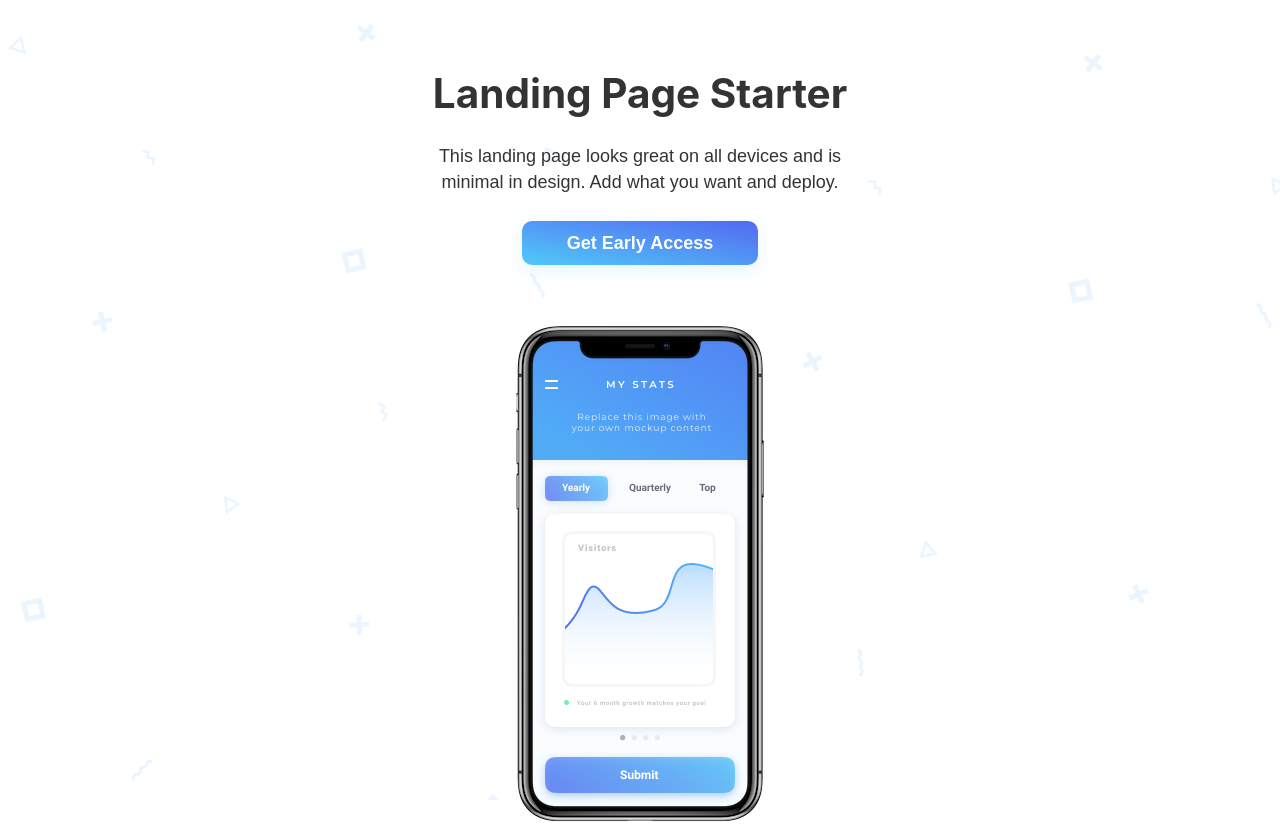
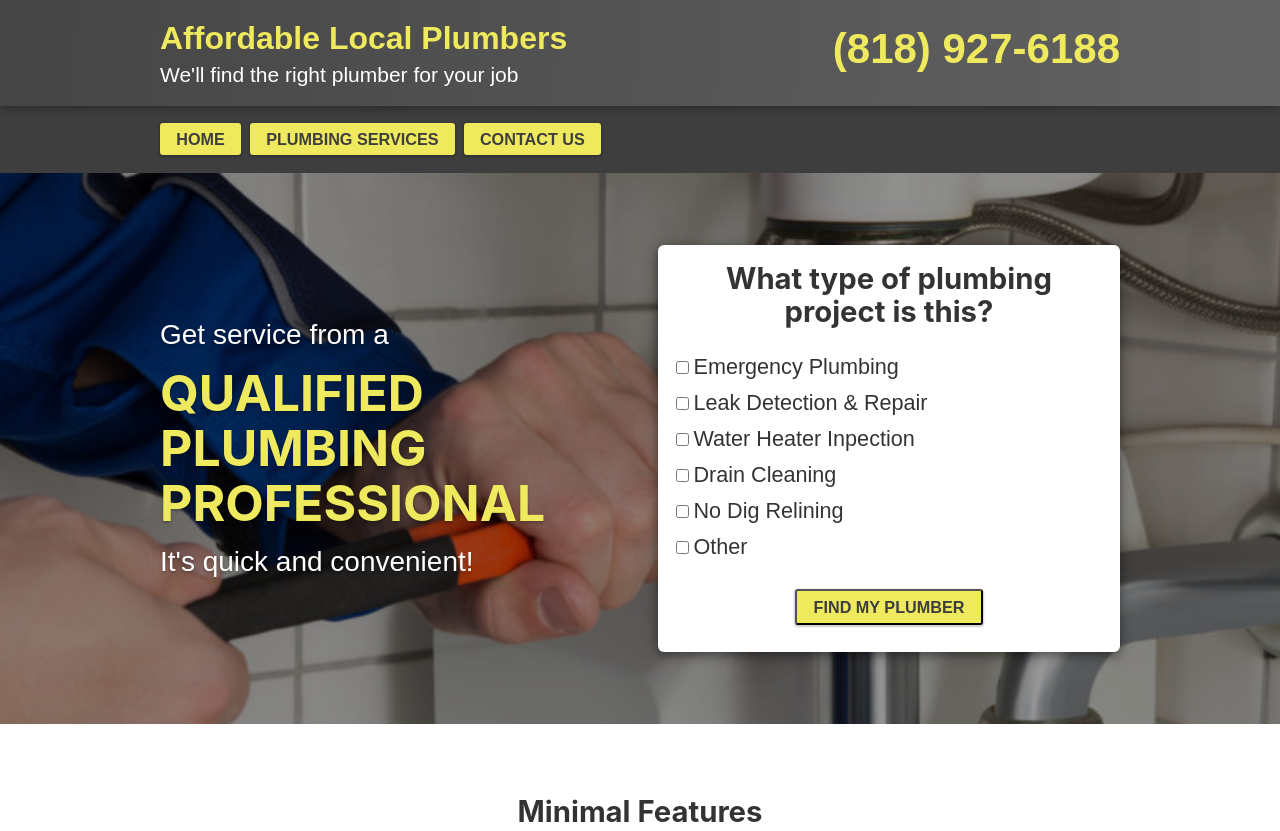
Before and after one commit to mattlik/alp, a Gatsby site: page / in a window 1280 px wide. Shown: the top 831 px of the page. Built offline with nearby package versions, Linux system fonts and the light colour scheme; Gatsby itself is replaced by a stand-in of ours.

Commit message:
Initialize

```diff
--- /dev/null
+++ b/backend/database/db.js
@@ -0,0 +1,3 @@
+module.exports = {
+  db: "mongodb://localhost:27017/reactcheckbox",
+}
--- a/gatsby-config.js
+++ b/gatsby-config.js
@@ -1,9 +1,9 @@
 module.exports = {
   siteMetadata: {
-    title: `Starter Landing Page`,
-    description: `A barebone landing page starter with some minimal styles.`,
-    author: `@gillkyle`,
-    siteUrl: `https://gatsby-starter-landing-page.netlify.com`,
+    title: `Affordable Local Plumbers`,
+    description: `We'll find the right plumber for your job`,
+    author: `@lilikoiagency`,
+    siteUrl: `https://www.affordablelocalplumbers.com`,
   },
   plugins: [
     `gatsby-plugin-react-helmet`,
--- a/package.json
+++ b/package.json
@@ -5,6 +5,7 @@
   "version": "0.1.0",
   "author": "Kyle Gill <kyle.robert.gill@gmail.com>",
   "dependencies": {
+    "axios": "^0.20.0",
     "gatsby": "^2.1.37",
     "gatsby-image": "^2.0.34",
     "gatsby-plugin-google-analytics": "^2.0.17",
--- /dev/null
+++ b/src/components/form.js
@@ -0,0 +1,180 @@
+import React from "react"
+import axios from "axios"
+
+class Form extends React.Component {
+  constructor(props) {
+    super(props)
+    this.state = {
+      emergency: false,
+      leak: false,
+      water: false,
+      drain: false,
+      nodig: false,
+      other: false,
+    }
+
+    this.handleChange = this.handleChange.bind(this)
+    this.onSubmit = this.onSubmit.bind(this)
+    this.onNext = this.onNext.bind(this)
+
+    this.onChangeEmergency = this.onChangeEmergency.bind(this)
+    this.onChangeLeak = this.onChangeLeak.bind(this)
+    this.onChangeWater = this.onChangeWater.bind(this)
+    this.onChangeDrain = this.onChangeDrain.bind(this)
+    this.onChangeNodig = this.onChangeNodig.bind(this)
+    this.onChangeOther = this.onChangeOther.bind(this)
+  }
+  onNext(event) {
+    const slideOne = document.getElementById("firstSlide")
+    const slideTwo = document.getElementById("secondSlide")
+    slideOne.style.display = "none"
+    slideTwo.style.display = "block"
+  }
+  handleChange(event) {
+    this.setState({ plumbingIssue: event.target.value })
+  }
+  onSubmit = e => {
+    e.preventDefault()
+    let checkArray = []
+    for (var key in this.state) {
+      if (this.state[key] === true) {
+        checkArray.push(key)
+      }
+    }
+    let checkData = {
+      checkbox: checkArray.toString(),
+    }
+    axios
+      .post("http://localhost:4000/api/checkbox-save", checkData)
+      .then(res => {
+        console.log(res.data)
+      })
+      .catch(error => {
+        console.log(error)
+      })
+  }
+  onChangeEmergency = () => {
+    this.setState(initialState => ({
+      emergency: !initialState.emergency,
+    }))
+  }
+  onChangeLeak = () => {
+    this.setState(initialState => ({
+      leak: !initialState.leak,
+    }))
+  }
+  onChangeWater = () => {
+    this.setState(initialState => ({
+      water: !initialState.water,
+    }))
+  }
+  onChangeDrain = () => {
+    this.setState(initialState => ({
+      drain: !initialState.drain,
+    }))
+  }
+  onChangeNodig = () => {
+    this.setState(initialState => ({
+      nodig: !initialState.nodig,
+    }))
+  }
+  onChangeOther = () => {
+    this.setState(initialState => ({
+      other: !initialState.other,
+    }))
+  }
+  render() {
+    return (
+      <form onSubmit={this.onSubmit}>
+        <div id="firstSlide">
+          <h2 style={{ textAlign: "center" }}>
+            What type of plumbing project is this?
+          </h2>
+          <div className="inputField">
+            <input
+              checked={this.state.emergency}
+              onChange={this.onChangeEmergency}
+              type="checkbox"
+              id="emergency"
+              value="emergency"
+              name="plumbingIssue"
+            ></input>
+            <label htmlFor="emergency">Emergency Plumbing</label>
+          </div>
+          <div className="inputField">
+            <input
+              checked={this.state.leak}
+              onChange={this.onChangeLeak}
+              type="checkbox"
+              id="leak"
+              value="leak"
+              name="plumbingIssue"
+            ></input>
+            <label htmlFor="leak">Leak Detection &amp; Repair</label>
+          </div>
+          <div className="inputField">
+            <input
+              checked={this.state.water}
+              onChange={this.onChangeWater}
+              type="checkbox"
+              id="water"
+              value="water"
+              name="plumbingIssue"
+            ></input>
+            <label htmlFor="water">Water Heater Inpection</label>
+          </div>
+          <div className="inputField">
+            <input
+              checked={this.state.drain}
+              onChange={this.onChangeDrain}
+              type="checkbox"
+              id="drain"
+              value="drain"
+              name="plumbingIssue"
+            ></input>
+            <label htmlFor="drain">Drain Cleaning</label>
+          </div>
+          <div className="inputField">
+            <input
+              checked={this.state.nodig}
+              onChange={this.onChangeNodig}
+              type="checkbox"
+              id="nodig"
+              value="nodig"
+              name="plumbingIssue"
+            ></input>
+            <label htmlFor="nodig">No Dig Relining</label>
+          </div>
+          <div className="inputField">
+            <input
+              checked={this.state.other}
+              onChange={this.onChangeOther}
+              type="checkbox"
+              id="other"
+              value="other"
+              name="plumbingIssue"
+            ></input>
+            <label htmlFor="other">Other</label>
+          </div>
+          <div className="inputField submitField">
+            <input
+              class="btn"
+              type="button"
+              id="next"
+              value="Find My Plumber"
+              onClick={this.onNext}
+            ></input>
+          </div>
+        </div>
+        <div id="secondSlide" style={{ display: `none` }}>
+          <div className="inputField">
+            <label htmlFor="emergency">Name</label>
+            <input type="text" id="name" name="name"></input>
+          </div>
+        </div>
+      </form>
+    )
+  }
+}
+
+export default Form
--- /dev/null
+++ b/src/components/header.css
@@ -0,0 +1,102 @@
+.pageHeader {
+  position: relative;
+  background: transparent linear-gradient(94deg, #454545 0%, #636363 100%) 0% 0%
+    no-repeat padding-box;
+  box-shadow: 0px 3px 10px -2px rgba(0, 0, 0, 0.4);
+  margin: 0 0 -1px;
+  padding: 1rem 0;
+}
+.container {
+  width: 996px;
+  max-width: 100%;
+  padding: 0 1rem;
+  margin-left: auto;
+  margin-right: auto;
+}
+.pageHeader--Title span {
+  display: block;
+  line-height: 1.2;
+}
+.pageHeader--TitleMain {
+  font-size: 28px;
+  font-weight: bold;
+  color: #efea5d;
+  margin-bottom: 0.25rem;
+}
+.pageHeader--TitleDesc {
+  font-size: 18px;
+  color: #fff;
+}
+.pageHeader--Sub {
+  background: #3e3e3e 0% 0% no-repeat padding-box;
+  padding: 0.5rem 0;
+}
+.pageHeader--Phone {
+  padding: 1rem 0 0;
+  margin: 0;
+}
+.pageHeader--Phone a {
+  text-align: right;
+  font-size: 28px;
+  font-weight: bold;
+  color: #efea5d;
+  text-decoration: none;
+  margin: 0;
+}
+.btn-list {
+  list-style-type: none;
+  margin: 0;
+  padding: 0;
+}
+.btn-list li {
+  display: block;
+  margin-right: 0;
+  margin-bottom: 0.5rem;
+}
+.btn-list li a {
+  display: inline-block;
+  text-decoration: none;
+  font-size: 0.9rem;
+  font-weight: bold;
+  text-transform: uppercase;
+  line-height: 1;
+  padding: 0.5em 1em;
+  color: #3e3e3e;
+  background: #efea5d;
+  border-radius: 3px;
+  box-shadow: 0 1px 2px 1px rgba(0, 0, 0, 0.2);
+  transition: all 180ms ease-out;
+}
+.btn-list li a:hover {
+  transform: translateY(1px);
+  color: #1d1d1d;
+  background: #d6d020;
+  border-radius: 3px;
+  box-shadow: 0 0 3px rgba(0, 0, 0, 0.1);
+}
+@media (min-width: 800px) {
+  .container {
+    display: flex;
+    flex-wrap: nowrap;
+    justify-content: space-between;
+    align-content: center;
+    align-items: center;
+  }
+  .pageHeader--TitleMain {
+    font-size: 32px;
+  }
+  .pageHeader--TitleDesc {
+    font-size: 21px;
+  }
+  .pageHeader--Phone {
+    padding: 1rem 0;
+  }
+  .pageHeader--Phone a {
+    font-size: 42px;
+  }
+  .btn-list li {
+    display: inline-block;
+    margin-right: 0.5rem;
+    margin-bottom: 0;
+  }
+}
--- a/src/components/header.js
+++ b/src/components/header.js
@@ -1,16 +1,25 @@
 import React from "react"
-import PropTypes from "prop-types"
-import { Link } from "gatsby"
+import { StaticQuery, graphql, Link } from "gatsby"
 
-const Header = ({ siteTitle }) => (
-  <header
-    style={{
-      background: `rebeccapurple`,
-      marginBottom: `1.45rem`,
-    }}
-  >
-    <div>
-      <h1 style={{ margin: 0 }}>
+import "../components/header.css"
+
+export default function Header() {
+  return (
+    <StaticQuery
+      query={graphql`
+        query HeadingQuery {
+          site {
+            siteMetadata {
+              title
+              description
+            }
+          }
+        }
+      `}
+      render={data => (
+        <header className="pageHeader">
+          <div className="container">
+            <div className="pageHeader--Title">
               <Link
                 to="/"
                 style={{
@@ -18,19 +27,20 @@ const Header = ({ siteTitle }) => (
                   textDecoration: `none`,
                 }}
               >
-          {siteTitle}
+                <span className="pageHeader--TitleMain">
+                  {data.site.siteMetadata.title}
+                </span>
+                <span className="pageHeader--TitleDesc">
+                  {data.site.siteMetadata.description}
+                </span>
               </Link>
-      </h1>
+            </div>
+            <div className="pageHeader--Phone">
+              <Link to="tel:18189276188">(818) 927-6188</Link>
+            </div>
           </div>
         </header>
+      )}
+    />
   )
-
-Header.propTypes = {
-  siteTitle: PropTypes.string,
 }
-
-Header.defaultProps = {
-  siteTitle: ``,
-}
-
-export default Header
--- /dev/null
+++ b/src/components/hero.css
@@ -0,0 +1,93 @@
+.heroBg {
+  position: relative;
+  padding: 4rem 1rem;
+  background-image: url("../images/plumbing-banner.jpg");
+  background-size: cover;
+}
+.heroBody {
+  text-shadow: 0 2px 3px rgba(0, 0, 0, 0.25);
+}
+.heroBg .heroOverlay {
+  position: absolute;
+  top: 0;
+  left: 0;
+  width: 100%;
+  height: 100%;
+  background-color: rgba(0, 0, 0, 0.4);
+  z-index: 1;
+}
+.heroBg .gridSplit {
+  position: relative;
+  width: 996px;
+  max-width: 100%;
+  margin-left: auto;
+  margin-right: auto;
+  z-index: 2;
+}
+.heroForm form {
+  background-color: #fff;
+  width: 100%;
+  max-width: 474px;
+  padding: 1rem;
+  margin: 4rem auto 0;
+  border-radius: 6px;
+  box-shadow: 0 3px 12px rgba(0, 0, 0, 0.5);
+}
+.heroBody p {
+  margin: 0.25rem 0;
+  color: #fff;
+  font-size: 24px;
+}
+.heroBody h1 {
+  margin: 0.5rem 0;
+  color: #efea5d;
+  font-size: 36px;
+  font-weight: bold;
+  text-transform: uppercase;
+}
+.heroForm input[type="checkbox"] {
+  margin-right: 0.25rem;
+}
+.inputField {
+  padding-bottom: 0.5rem;
+}
+.submitField {
+  margin-top: 1rem;
+  text-align: center;
+}
+.submitField input[type="submit"] {
+  padding: 0.6rem 1rem;
+  font-size: 24px;
+  font-weight: bold;
+  line-height: 1;
+  border: 2px solid #3e3e3e;
+  text-transform: uppercase;
+  box-shadow: none;
+}
+.heroForm label {
+  font-size: 1.2rem;
+}
+
+@media (min-width: 800px) {
+  .gridSplit {
+    display: grid;
+    grid-template-columns: repeat(2, 1fr);
+    align-items: center;
+    align-content: center;
+  }
+  .gridSplit > * {
+    padding: 0 1rem;
+    position: relative;
+  }
+  .heroForm form {
+    margin: 0 auto;
+  }
+  .heroBody p {
+    margin: 0.5rem 0;
+    font-size: 28px;
+  }
+  .heroBody h1 {
+    margin: 1rem 0;
+    font-size: 50px;
+  }
+}
--- a/src/components/hero.js
+++ b/src/components/hero.js
@@ -1,52 +1,24 @@
 import React from "react"
 import PropTypes from "prop-types"
 
-import Button from "../components/button"
-import headerImage from "../images/header.png"
-import MockupContent from "./image"
-import mockupFrame from "../images/mockup-frame.png"
+import "../components/hero.css"
+import Form from "../components/form"
 
 const Header = ({ siteTitle }) => (
-  <div
-    style={{
-      display: "flex",
-      alignItems: "center",
-      flexDirection: "column",
-      padding: "4rem 1rem",
-    }}
-  >
-    <div
-      style={{
-        backgroundImage: `url(${headerImage})`,
-        position: "absolute",
-        top: 0,
-        zIndex: -5,
-        height: "100vh",
-        width: "100vw",
-        opacity: 0.5,
-      }}
-    />
-    <h1 style={{ textAlign: "center" }}>Landing Page Starter</h1>
-    <p style={{ textAlign: "center", maxWidth: 440 }}>
-      This landing page looks great on all devices and is minimal in design. Add
-      what you want and deploy.
-    </p>
-    <Button>Get Early Access</Button>
-    <div style={{ margin: 60, width: `250px`, position: "relative" }}>
-      <div style={{ clipPath: "inset(2% 5% round 2% 5%)" }}>
-        <MockupContent />
+  <div className="heroBg">
+    <div className="heroOverlay"></div>
+    <div className="gridSplit">
+      <div className="heroBody">
+        <p>Get service from a</p>
+        <h1>
+          Qualified
+          <br /> Plumbing
+          <br /> Professional
+        </h1>
+        <p>It's quick and convenient!</p>
       </div>
-      <div
-        style={{
-          position: "absolute",
-          width: "250px",
-          top: 0,
-        }}
-      >
-        <img
-          src={mockupFrame}
-          alt="outlines of shapes and confetti in the background "
-        />
+      <div className="heroForm">
+        <Form />
       </div>
     </div>
   </div>
--- /dev/null
+++ b/src/components/layout.css
@@ -0,0 +1,23 @@
+.btn {
+  display: inline-block;
+  text-decoration: none;
+  font-size: 0.9rem;
+  font-weight: bold;
+  text-transform: uppercase;
+  line-height: 1;
+  padding: 0.5em 1em;
+  color: #3e3e3e;
+  background: #efea5d;
+  border-radius: 3px;
+  outline: none;
+  cursor: pointer;
+  box-shadow: 0 1px 2px 1px rgba(0, 0, 0, 0.2);
+  transition: all 180ms ease-out;
+}
+.btn:hover {
+  transform: translateY(1px);
+  color: #1d1d1d;
+  background: #d6d020;
+  border-radius: 3px;
+  box-shadow: 0 0 3px rgba(0, 0, 0, 0.1);
+}
--- a/src/components/layout.js
+++ b/src/components/layout.js
@@ -10,6 +10,7 @@ import PropTypes from "prop-types"
 import { StaticQuery, graphql } from "gatsby"
 
 import Footer from "./footer"
+import "../components/layout.css"
 import "../styles/default.css"
 
 const Layout = ({ children }) => (
@@ -26,9 +27,11 @@ const Layout = ({ children }) => (
     render={data => (
       <>
         <div
+        /*
           style={{
             padding: "0 1rem",
           }}
+          */
         >
           <main>{children}</main>
         </div>
--- /dev/null
+++ b/src/components/subheader.js
@@ -0,0 +1,32 @@
+import React from "react"
+import { Link } from "gatsby"
+
+import "../components/header.css"
+
+export default function SubHeader() {
+  return (
+    <div className="pageHeader--Sub">
+      <div className="container">
+        <div className="pageHeader--Sub">
+          <ul className="btn-list">
+            <li>
+              <Link to="/" className="heroBtn">
+                Home
+              </Link>
+            </li>
+            <li>
+              <Link to="/" className="heroBtn">
+                Plumbing Services
+              </Link>
+            </li>
+            <li>
+              <Link to="/" className="heroBtn">
+                Contact Us
+              </Link>
+            </li>
+          </ul>
+        </div>
+      </div>
+    </div>
+  )
+}
--- a/src/pages/index.js
+++ b/src/pages/index.js
@@ -1,14 +1,17 @@
 import React from "react"
-
 import Layout from "../components/layout"
 import SEO from "../components/seo"
+import Header from "../components/header"
+import SubHeader from "../components/subheader"
 import Hero from "../components/hero"
 import Content from "../components/content"
 import CallToAction from "../components/cta"
 
-const IndexPage = () => (
+const IndexPage = ({ siteTitle }) => (
   <Layout>
     <SEO />
+    <Header />
+    <SubHeader />
     <Hero />
     <Content />
     <CallToAction />
```
Also changed, not shown: backend/models/Checkbox.js (added, +15 -0 lines), backend/package.json (added, +20 -0 lines), backend/routes/check-save.routes.js (added, +28 -0 lines), backend/server.js (added, +46 -0 lines), src/components/content.js (+9 -0 lines), src/images/plumbing-banner.jpg (added), 2 other files. Lines whose indentation alone changed are shown as unchanged.
